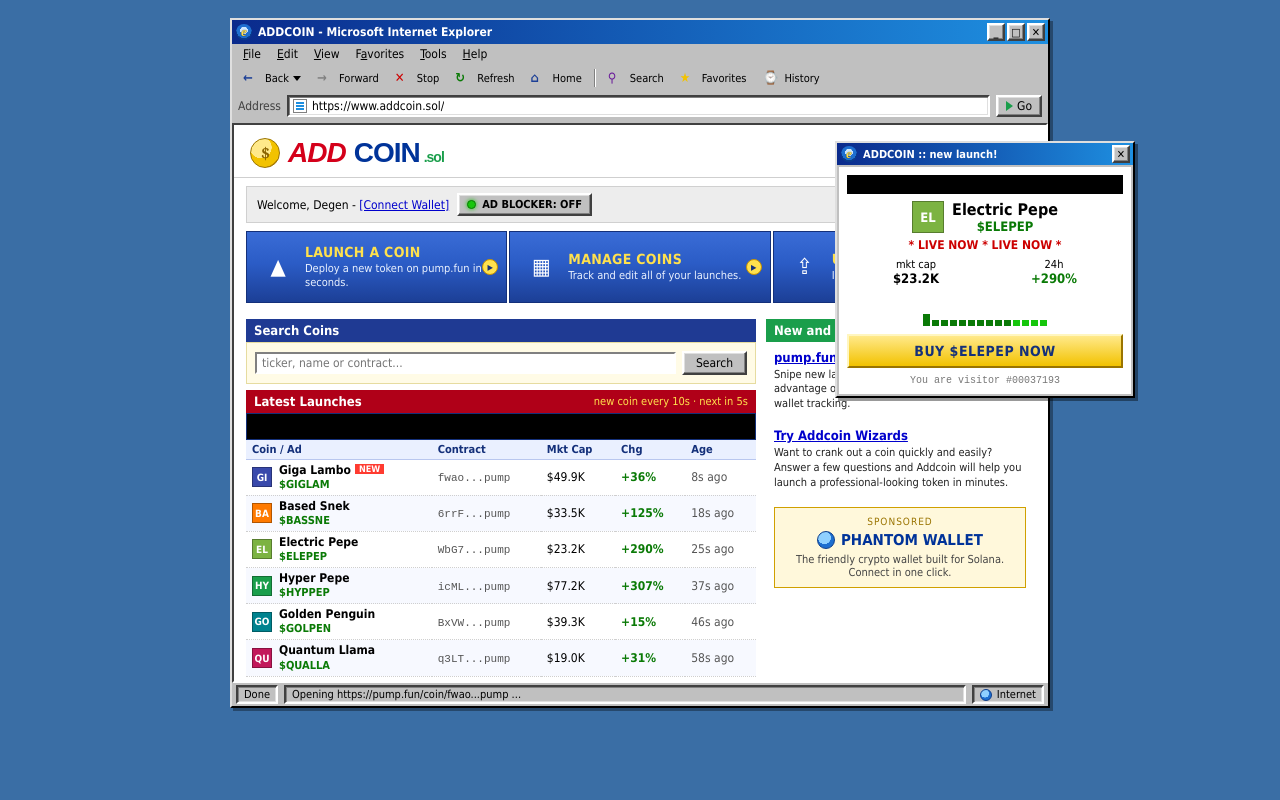
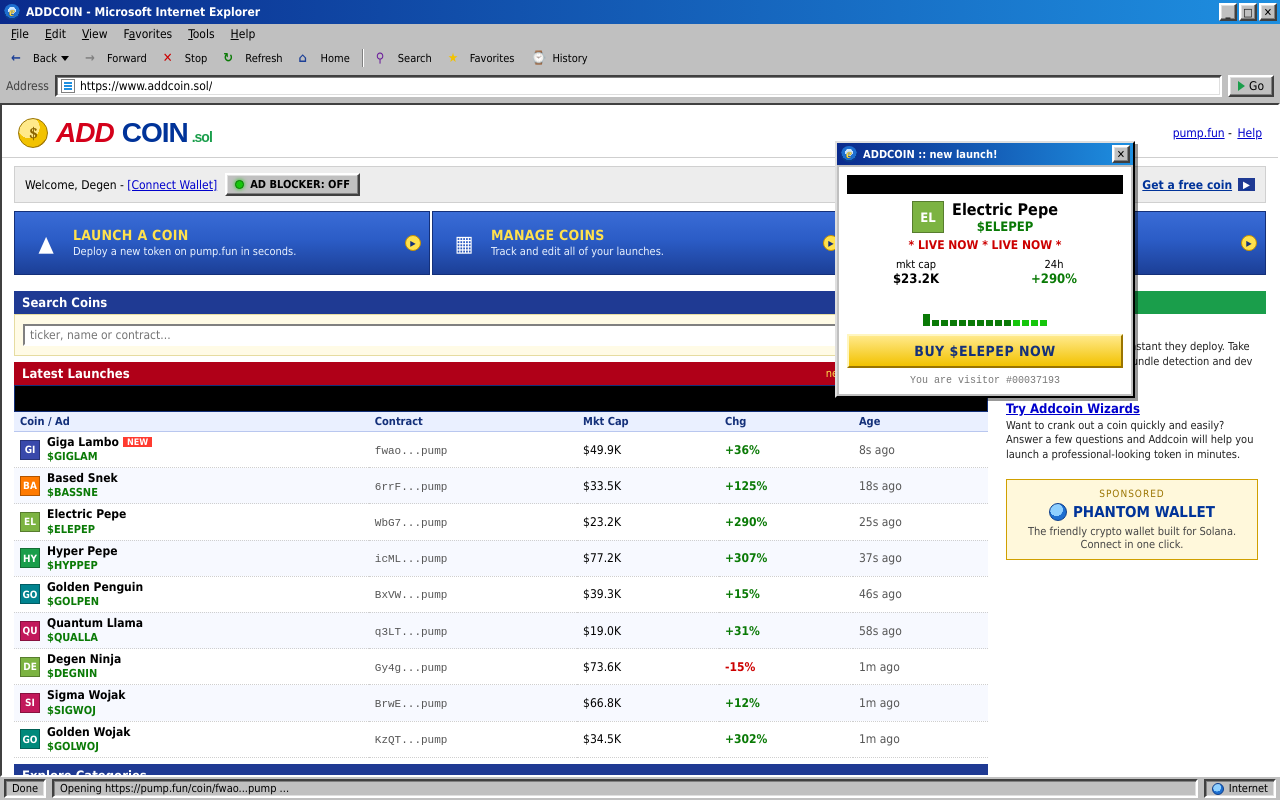
Before and after one commit to HenryWorksHard/addcoin, a Next.js app: page / in a window 1280 px wide. Built offline with nearby package versions, Linux system fonts and the light colour scheme.

Commit message:
Make browser window fill the full viewport

```diff
--- a/app/globals.css
+++ b/app/globals.css
@@ -33,8 +33,9 @@
   font-size: 13px;
   color: #000;
   -webkit-font-smoothing: none;
-  padding: 18px;
-  min-height: 100vh;
+  padding: 0;
+  height: 100vh;
+  overflow: hidden;
 }
 
 a {
@@ -67,14 +68,20 @@
 
 /* ===== Browser window ===== */
 .browser {
-  max-width: 820px;
-  margin: 0 auto;
+  width: 100%;
+  height: 100vh;
+  margin: 0;
+  display: flex;
+  flex-direction: column;
   background: var(--win-gray);
-  border-top: 2px solid #dfdfdf;
-  border-left: 2px solid #dfdfdf;
-  border-right: 2px solid #000;
-  border-bottom: 2px solid #000;
-  box-shadow: inset -1px -1px 0 #808080, inset 1px 1px 0 #fff, 3px 3px 0 rgba(0, 0, 0, 0.35);
+  box-shadow: inset -1px -1px 0 #808080, inset 1px 1px 0 #fff;
+}
+.titlebar,
+.menubar,
+.toolbar,
+.addressbar,
+.statusbar {
+  flex: 0 0 auto;
 }
 
 /* Title bar */
@@ -268,7 +275,8 @@
   border-left: 2px solid #404040;
   border-right: 2px solid #fff;
   border-bottom: 2px solid #fff;
-  height: 560px;
+  flex: 1 1 auto;
+  min-height: 0;
   overflow-y: scroll;
   overflow-x: hidden;
   padding: 0;
```
